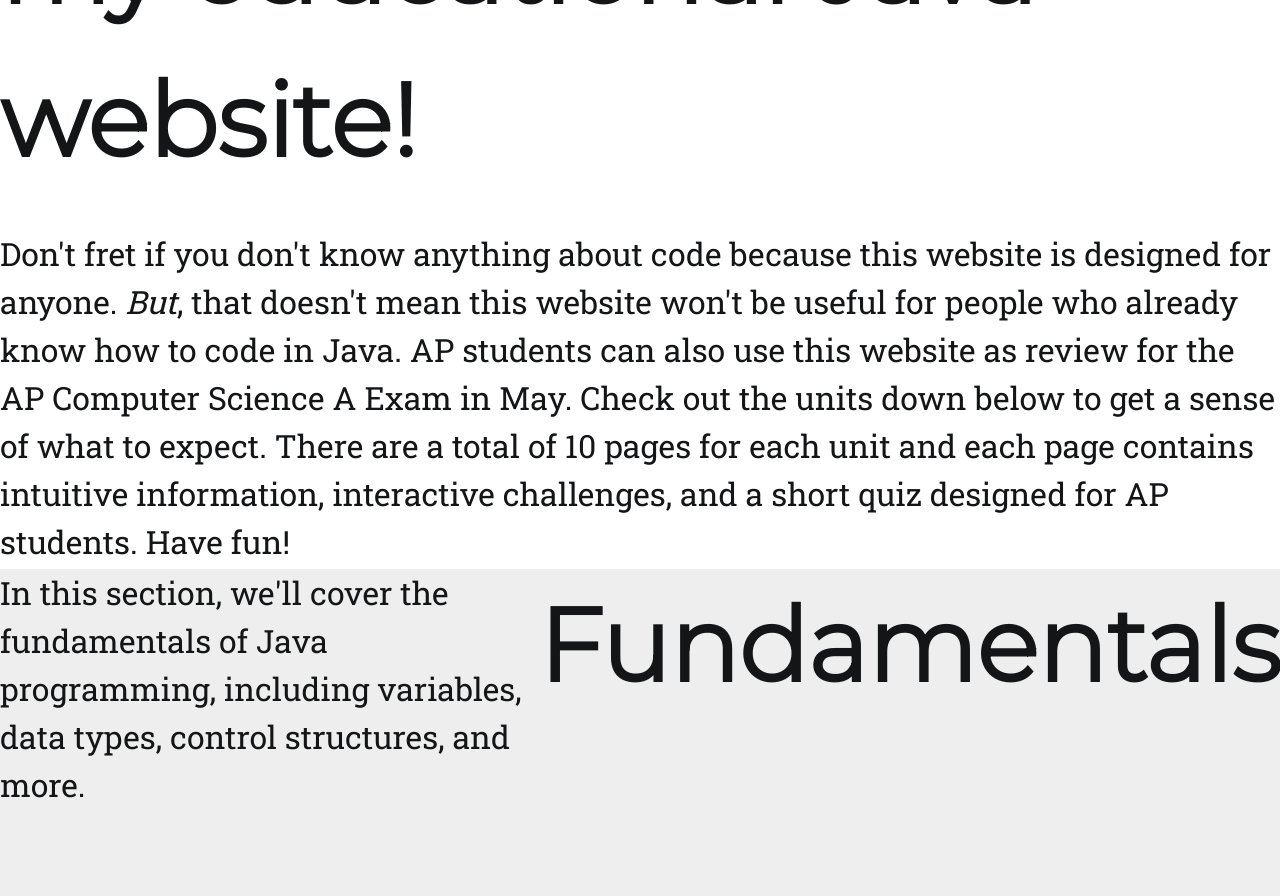
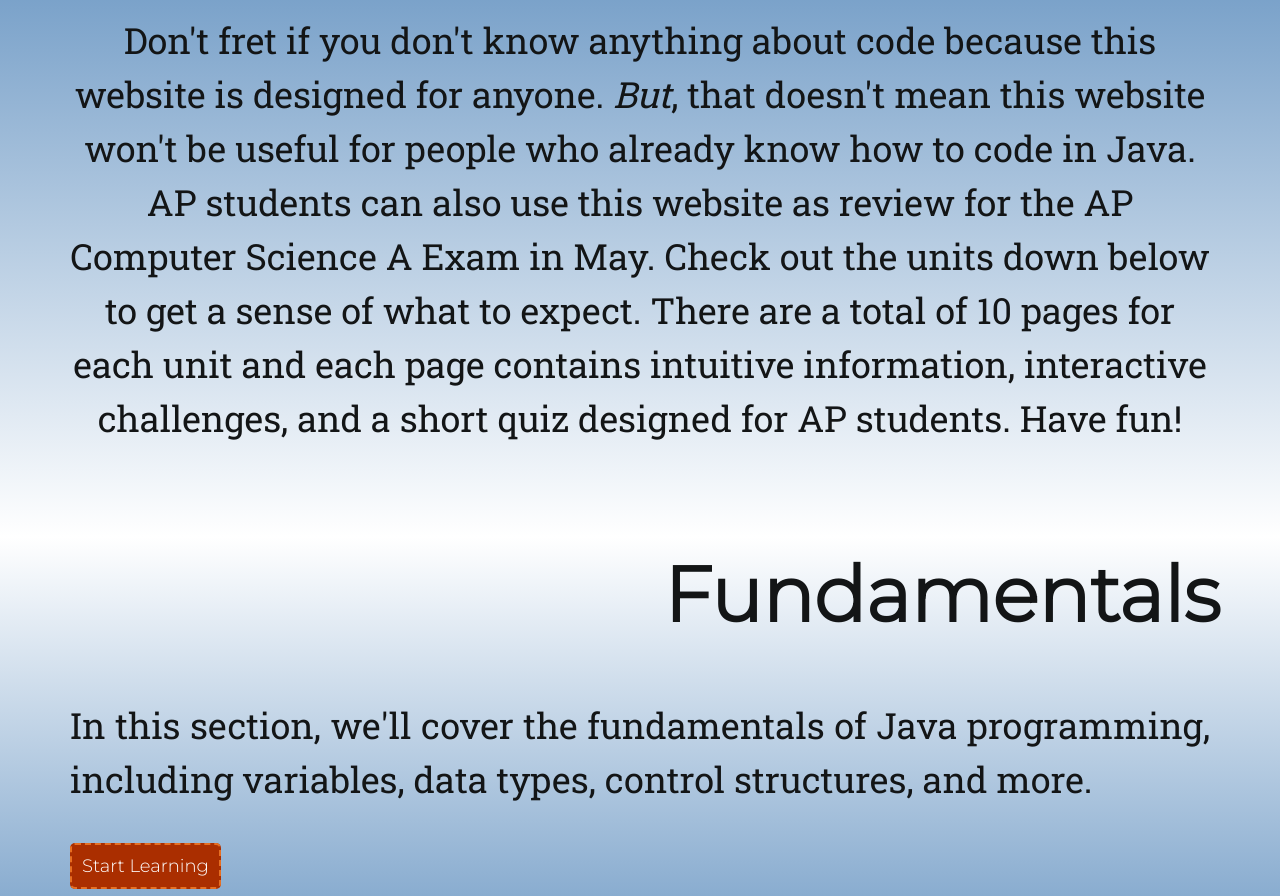
Before and after one commit to sokoruchi100/Javatastic, a plain HTML site: page index.html in a window 1280 px wide. Shown: the part 384-1280 px from the top of the page. Drawn offline with nearby package versions, Linux system fonts and the light colour scheme.

Commit message:
sexy designs

```diff
--- a/SASS/_variables.scss
+++ b/SASS/_variables.scss
@@ -1,5 +1,5 @@
 $mainBackgroundColor:#fff;
-$secondaryBackgroundColor:#eeeeee;
+$secondaryBackgroundColor:#c3c3c3;
 $textColor: #131516;
 $headerColor:#3a75b0;
 $hoverColor:#e76f22;
--- a/SASS/styles.scss
+++ b/SASS/styles.scss
@@ -1,16 +1,47 @@
 @import url('https://fonts.googleapis.com/css2?family=Montserrat:wght@300&family=Roboto+Slab&display=swap');
 @import "variables";
-
+@mixin button {
+  background-color: $miscColor;
+  color: $mainBackgroundColor;
+  width: 50px;
+  height: 30px;
+  border-radius: 5px;
+  padding: 10px;
+  font-family: $headFont;
+  border: 2px dashed $hoverColor;
+  margin: 10px;
+}
 
 /* General Styles */
 body {
   margin: 0;
   padding: 0;
   font-family: $textFont;
-  font-size: 24px;
+  font-size: 18px;
   line-height: 1.5;
   background-color: $mainBackgroundColor;
   color: $textColor;
+
+  a {
+    text-decoration: none;
+    white-space: nowrap
+  }
+
+  .button {
+    @include button;
+    transition: box-shadow 0.5s, transform 0.5s;
+
+
+  }
+  .button:hover {
+    box-shadow: -3px 3px $textColor;
+    transform: translate(50px, 100px);
+  }
+
+  p {
+    padding: 10px;
+    text-align: justify;
+  }
 
   /* Header Styles */
   header {
@@ -28,17 +59,6 @@
       font-size: 36px;
       text-shadow: 2px 2px $miscColor, 3px 3px $hoverColor;
     }
-  }
-
-  a {
-    color:$textColor;
-    text-decoration: none;
-    transition: color 0.5s, text-shadow 0.5s;
-  }
-
-  a:hover {
-    color: $hoverColor;
-    text-shadow: 2px 2px $miscColor, 4px 4px $textColor;
   }
 
   h1 {
@@ -101,6 +121,12 @@
         a {
           font-weight: bold;
           color: $mainBackgroundColor;
+          color:$textColor;
+          transition: text-shadow 0.5s;
+        }
+
+        a:hover {
+          text-shadow: 2px 2px $miscColor, 4px 4px $hoverColor;
         }
       }
     }
@@ -113,11 +139,13 @@
 
     section{
       display: flexbox;
-      height: 100vh;
+      min-height: 400px;
+      height: 75vh;
+      padding: 0 60px;
 
       h1, h2, h3, h4, h5, h6 {
         margin: 0;
-        font-size: 64px;
+        font-size: 60px;
         font-family: $headFont;
 
         strong {
@@ -128,25 +156,37 @@
     }
 
     section:nth-child(even) {
-      background-color: $secondaryBackgroundColor;
+      background-image: linear-gradient($mainBackgroundColor, $headerColor);
       h2 {
-        float: right;
+        text-align: right;
       }
     }
+    section:nth-child(odd) {
+      background-image: linear-gradient($headerColor, $mainBackgroundColor);
+    }
 
+    #intro {
+      h2, p {
+        text-align: center;
+      }
+      min-height: 700px;
+      height: 100vh;
+    }
   }
 
   /* Footer Styles */
   footer {
-    background-color: $secondaryBackgroundColor;
+    background-color: $mainBackgroundColor;
     color: $textColor;
     padding: 1px;
-    text-align: center;
+    p {
+      text-align: center;
+    }
   }
 
   /* for Desktops*/
 
-  @media only screen and (min-width: 768px) {
+  @media only screen and (min-width: 1255px) {
     nav {
       display: flex;
       justify-content: center;
@@ -175,11 +215,14 @@
         }
       }
     }
+  }
+
+  @media only screen and (min-width: 768px) {
 
     main {
       section {
         h1, h2, h3, h4, h5, h6 {
-          font-size: 8vw;
+          font-size: 6vw;
 
           strong {
             text-shadow: 0.5vw 0.5vw $miscColor, 1vw 1vw $hoverColor;
@@ -187,7 +230,7 @@
         }
 
         p {
-          font-size: 32px;
+          font-size: 36px;
         }
       }
     }
--- a/index.html
+++ b/index.html
@@ -45,6 +45,7 @@
             <h2>Fundamentals</h2>
             <p>In this section, we'll cover the fundamentals of Java programming, including variables, data types,
                 control structures, and more.</p>
+            <a href="index.html" class="button">Start Learning</a>
         </section>
         <section id="objects">
             <h2>Methods and Objects</h2>
```
Also changed, not shown: CSS/styles.css, 1 other file.
